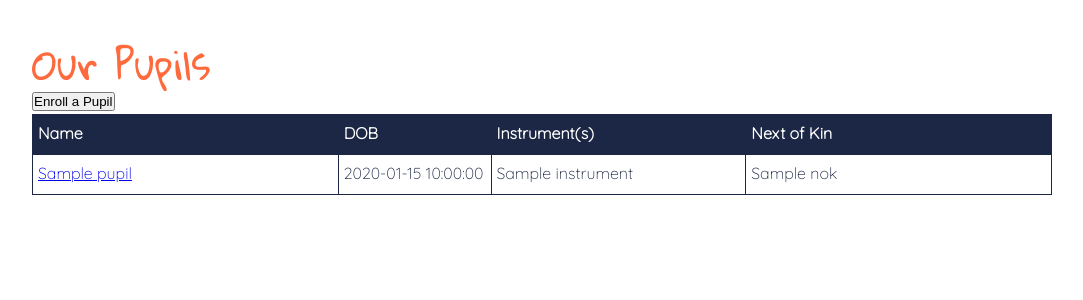
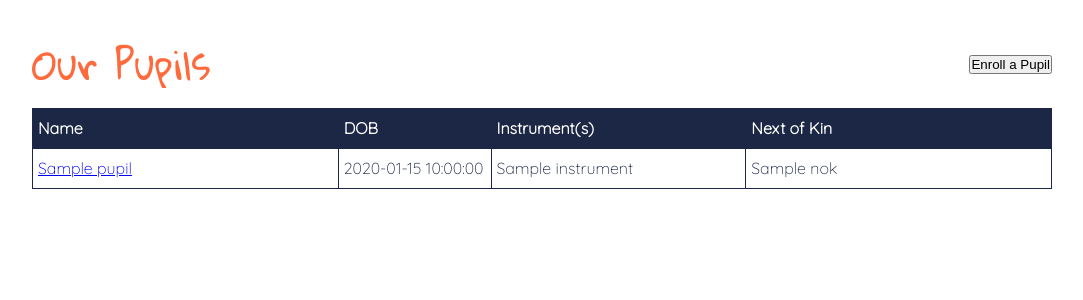
Before and after one commit to heathercking/CodeClan_Project1__Planaband, a Flask app: page /pupils in a window 1280 px wide. Shown: the part 100-400 px from the top of the page, without its empty margins (98-1181 px from the left). Run offline with Flask 2, Linux system fonts and the light colour scheme; a database or web service that is not in the repository returns one stand-in record (values such as "Sample title"); some libraries are stand-ins or nearby versions.

Commit message:
applies formatting to tutor, pupil and lesson page headings

```diff
--- a/static/css/layouts.css
+++ b/static/css/layouts.css
@@ -58,10 +58,29 @@ td a:hover {
     width: 90%;
 }
 
+.pupils .flex {
+    justify-content: space-between;
+}
+
 .lessons .container {
     width: 90%;
+}
+
+.lessons .flex {
+    justify-content: space-between;
 }
 
 .tutors .container {
     width: 90%;
 }
+
+.tutors .flex {
+    justify-content: space-between;
+}
+
+
+
+/* MARGINS */
+.my-2 {
+    margin: 20px auto;
+}
--- a/templates/lessons/index.html
+++ b/templates/lessons/index.html
@@ -2,13 +2,15 @@
 {% block content %}
 
 <div class="lessons">
-    <div class="container">
+    <div class="container flex">
 
         <h1>All Lessons</h1>
 
         <form action="/lessons/new">
             <button>Add lesson</button>
         </form>
+    </div>
+    <div class ="container my-2">
 
         <table style="width:100%">
             <tr>
--- a/templates/pupils/index.html
+++ b/templates/pupils/index.html
@@ -2,13 +2,14 @@
 {% block content %}
 
 <div class="pupils">
-    <div class="container">
-
+    <div class="container flex">
         <h1>Our Pupils</h1>
-
         <form action="/pupils/new">
             <button>Enroll a Pupil</button>
         </form>
+    </div>
+
+    <div class ="container my-2">
 
         <table style="width:100%">
             <tr>
--- a/templates/tutors/index.html
+++ b/templates/tutors/index.html
@@ -2,13 +2,15 @@
 {% block content %}
 
 <div class="tutors">
-    <div class="container">
+    <div class="container flex">
 
         <h1 class="heading">Our Tutors</h1>
 
         <form action="/tutors/new">
             <button>Add New</button>
         </form>
+    </div>
+    <div class ="container my-2">
 
         <table style="width:100%">
             <tr>
```
